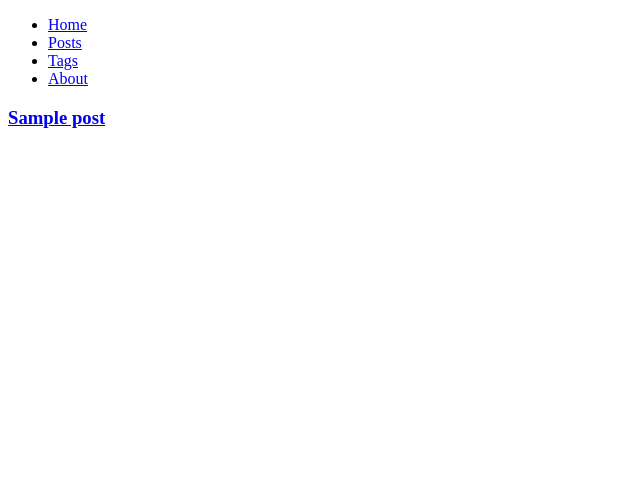
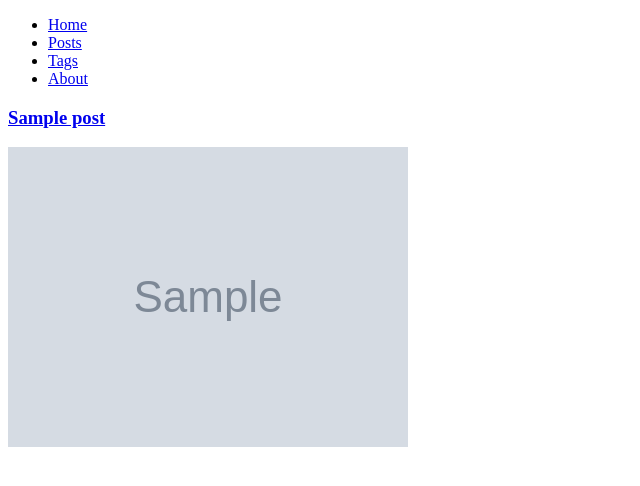
Before and after one commit to denibulkashvili/b_blog, a Django app: page /posts/ in a window 1280 px wide. Shown: the top 486 px of the page, without its empty margins (0-640 px from the left). Run offline with Django 3.2, Linux system fonts and the light colour scheme; tables that the repository leaves empty hold one stand-in row (values such as "Sample post"); grey boxes marked "Sample" are stand-in pictures; some libraries are stand-ins or nearby versions.

Commit message:
Add thumbnails to template

```diff
--- a/posts/templates/posts/post_list.html
+++ b/posts/templates/posts/post_list.html
@@ -4,7 +4,10 @@
 
 {% block content %}
   {% for post in post_list %}
-    <h3><a href="{% url 'posts:post_detail' pk=post.id %}">{{ post.title }}</a></h3>
+    <div class="post-list-item">
+      <h3><a href="{% url 'posts:post_detail' pk=post.id %}">{{ post.title }}</a></h3>
+      <a href="{% url 'posts:post_detail' pk=post.id %}"><img src="{{ post.cover_thumbnail.url }}" /></a>
+    </div>
   {% empty %}
     <p>No posts yet.</p>
   {% endfor %}
```
Also changed, not shown: 2 other files.
